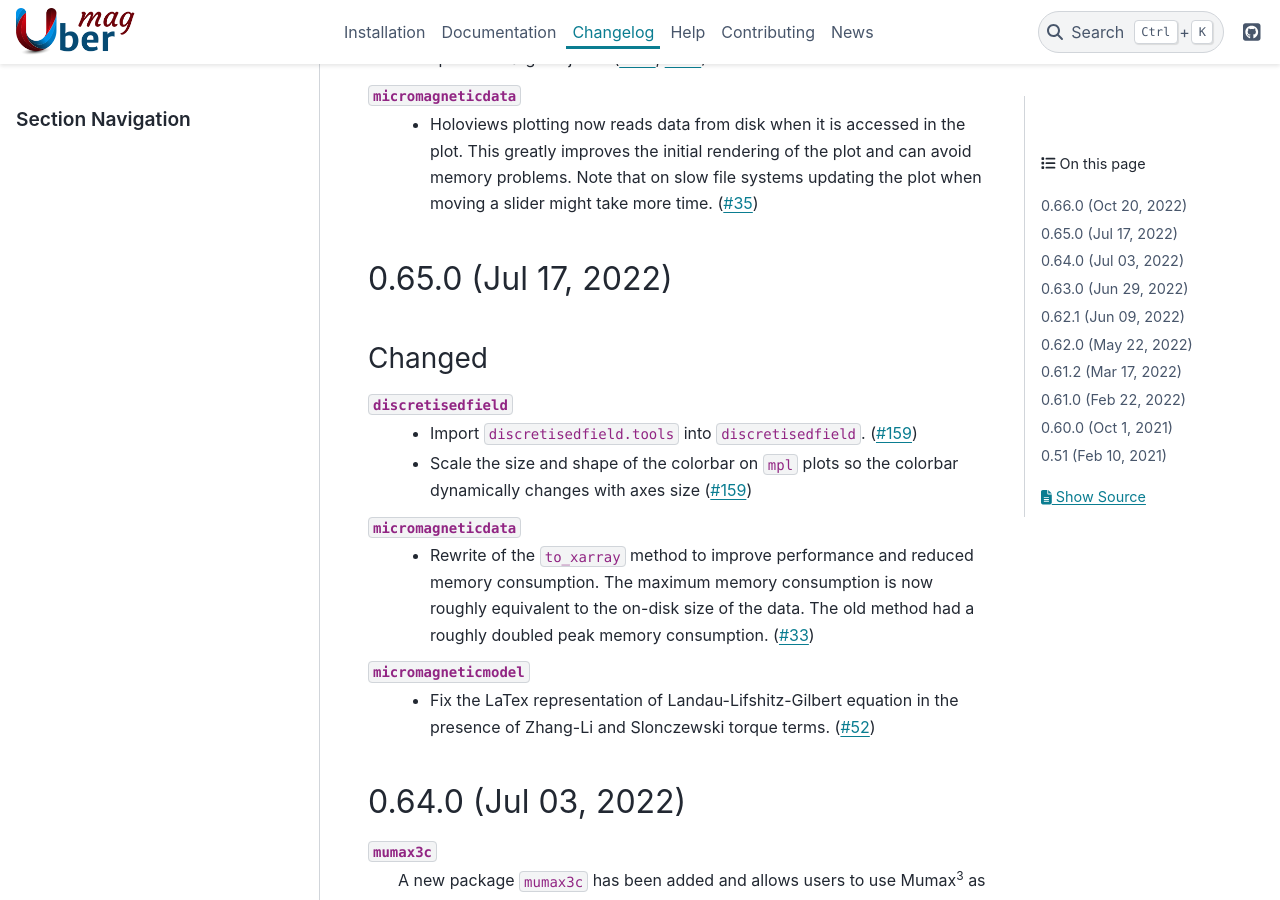
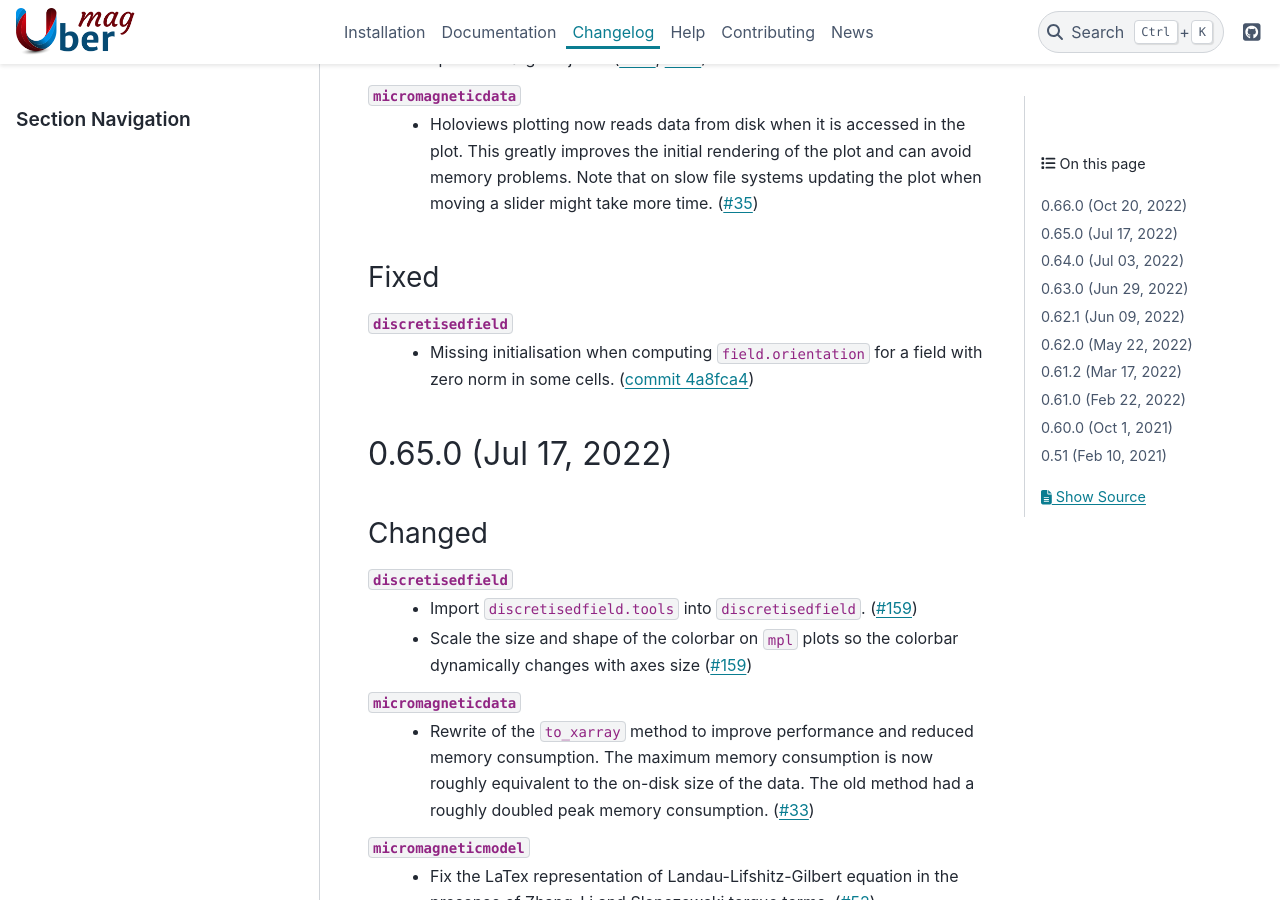
Before and after one commit to ubermag/ubermag.github.io, a Sphinx documentation site: the page built from source/changelog.rst, in a window 1280 px wide and 900 px high, scrolled down 1069 px. Built offline with Sphinx 7.4.7 and the PyData theme 0.15.4, drawn with Linux system fonts in a browser that asks for light colours; pages that are not in the unit, such as notebooks, are missing from menus.

Commit message:
[Changelog] field.orientation fixed

```diff
--- a/source/changelog.rst
+++ b/source/changelog.rst
@@ -53,6 +53,14 @@ Changed
     problems. Note that on slow file systems updating the plot when moving a
     slider might take more time. (`#35
     <https://github.com/ubermag/micromagneticdata/pull/35>`__)
+
+Fixed
+-----
+
+``discretisedfield``
+  - Missing initialisation when computing ``field.orientation`` for a field with
+    zero norm in some cells. (`commit 4a8fca4
+    <https://github.com/ubermag/discretisedfield/commit/ee26389c5768f092aa358701ba409014d01bbc6e>`__)
 
 0.65.0 (Jul 17, 2022)
 =====================
```
